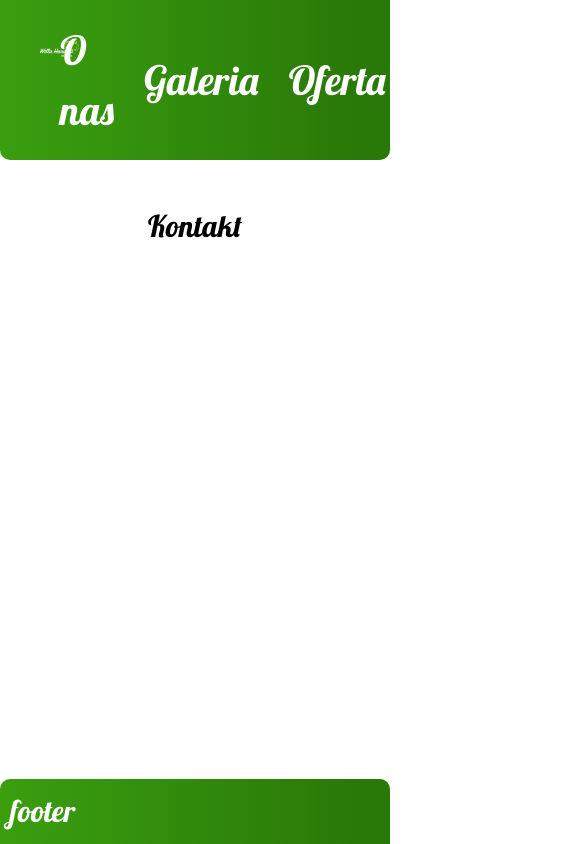
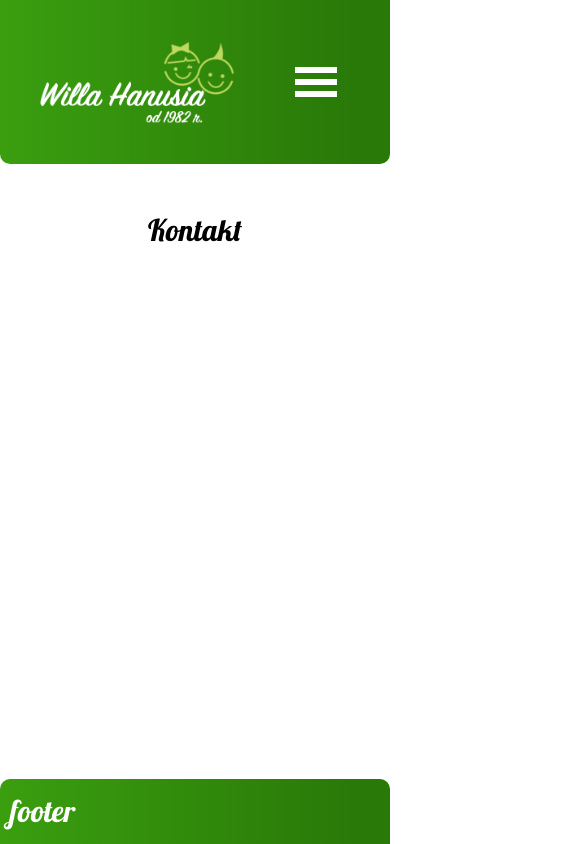
Before and after one commit to stanleyoos/willa-hanusia, a Next.js app: page /kontakt in a window 390 px wide. Shown: the whole page, 571 px wide, since content can reach past the window. Built offline with nearby package versions, Linux system fonts and the light colour scheme.

Commit message:
Implemented responsive navbar

```diff
--- a/package.json
+++ b/package.json
@@ -12,7 +12,8 @@
     "framer-motion": "^10.16.16",
     "next": "14.0.4",
     "react": "^18",
-    "react-dom": "^18"
+    "react-dom": "^18",
+    "react-icons": "^4.12.0"
   },
   "devDependencies": {
     "autoprefixer": "^10.0.1",
--- a/src/components/Footer/footer.module.scss
+++ b/src/components/Footer/footer.module.scss
@@ -2,7 +2,6 @@
   font-size: 30px;
   position: absolute;
   bottom: 0;
-  //height: 50px;
   right: 0;
   left: 0;
   background: rgb(58, 158, 15);
--- a/src/components/Navigation/Navigation.jsx
+++ b/src/components/Navigation/Navigation.jsx
@@ -1,11 +1,15 @@
 "use client";
+import { GiHamburgerMenu } from "react-icons/gi";
 
 import styles from "./navigation.module.scss";
 import Logo from "../Logo/Logo";
 import { motion } from "framer-motion";
 import Link from "next/link";
+import { useState } from "react";
 
 const Navigation = () => {
+  const [showHamburger, setShowHamburger] = useState(false);
+  console.log(showHamburger);
   return (
     <motion.div
       initial={{ opacity: 0, scale: 0.5 }}
@@ -16,7 +20,7 @@ const Navigation = () => {
       <Link href="/">
         <Logo />
       </Link>
-      <ul>
+      <ul className={styles.navigationList}>
         <li>
           <Link href="/onas">O nas</Link>
         </li>
@@ -30,6 +34,27 @@ const Navigation = () => {
           <Link href="/kontakt">Kontakt</Link>
         </li>
       </ul>
+      <div className={styles.navigationHamburger}>
+        <div
+          className={` ${showHamburger ? "mobileNavigationList" : "hidden"}`}
+        >
+          <ul>
+            <li>
+              <Link href="/onas">O nas</Link>
+            </li>
+            <li>
+              <Link href="/galeria">Galeria</Link>
+            </li>
+            <li>
+              <Link href="/oferta">Oferta</Link>
+            </li>
+            <li>
+              <Link href="/kontakt">Kontakt</Link>
+            </li>
+          </ul>
+        </div>
+        <GiHamburgerMenu onClick={() => setShowHamburger(!showHamburger)} />
+      </div>
     </motion.div>
   );
 };
--- a/src/components/Navigation/navigation.module.scss
+++ b/src/components/Navigation/navigation.module.scss
@@ -1,3 +1,5 @@
+@import "../../styles/breakpoints.scss";
+
 .navigationContainer {
   background: rgb(58, 158, 15);
   background: linear-gradient(
@@ -9,13 +11,14 @@
   border-radius: 0 0 10px 10px;
   display: flex;
   justify-content: space-between;
+  color: white;
+}
 
-  ul {
+.navigationList {
   display: flex;
   align-items: center;
 
   li {
-      color: white;
     font-size: 40px;
     margin-right: 30px;
     cursor: pointer;
@@ -26,7 +29,32 @@
     }
   }
 }
+
+.navigationHamburger {
+  display: flex;
+  align-items: center;
+  font-size: 48px;
+
+  svg {
+    margin-right: 30px;
+    &:hover {
+      cursor: pointer;
     }
-.navigationTitle {
-  font-size: 30px;
   }
+}
+
+@media (max-width: $large) {
+  .navigationList {
+    display: none;
+  }
+}
+
+@media (min-width: $large) {
+  .navigationHamburger {
+    display: none;
+  }
+}
+
+.hidden {
+  display: none;
+}
--- /dev/null
+++ b/src/styles/breakpoints.scss
@@ -0,0 +1,7 @@
+// Breakpoints
+
+$small: 576px;
+$medium: 768px;
+$large: 992px;
+$xl: 1200px;
+$xxl: 1400px;
```
Also changed, not shown: 1 other file (tests, documents, lock files or other folders). Lines whose indentation alone changed are shown as unchanged.
